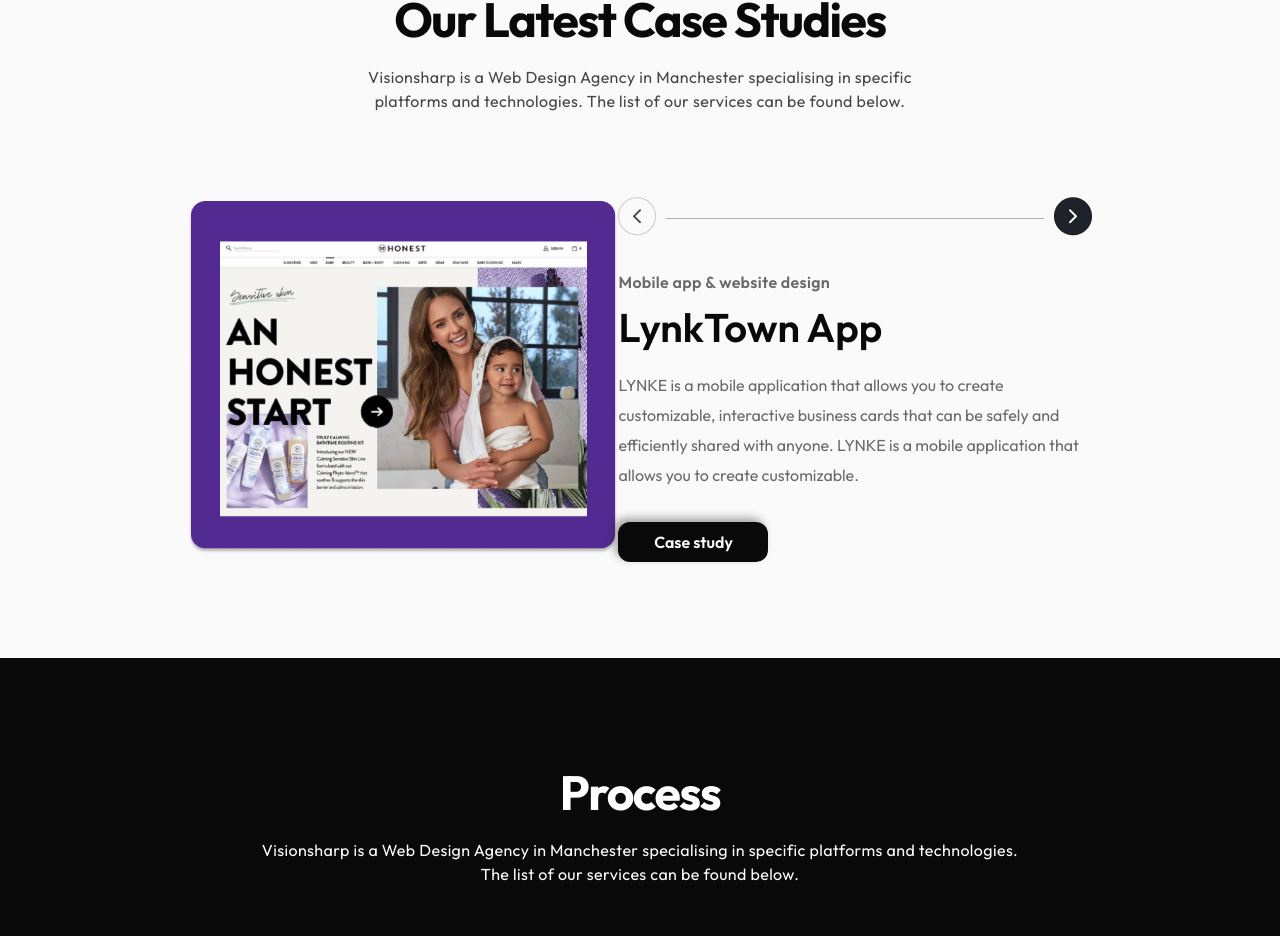
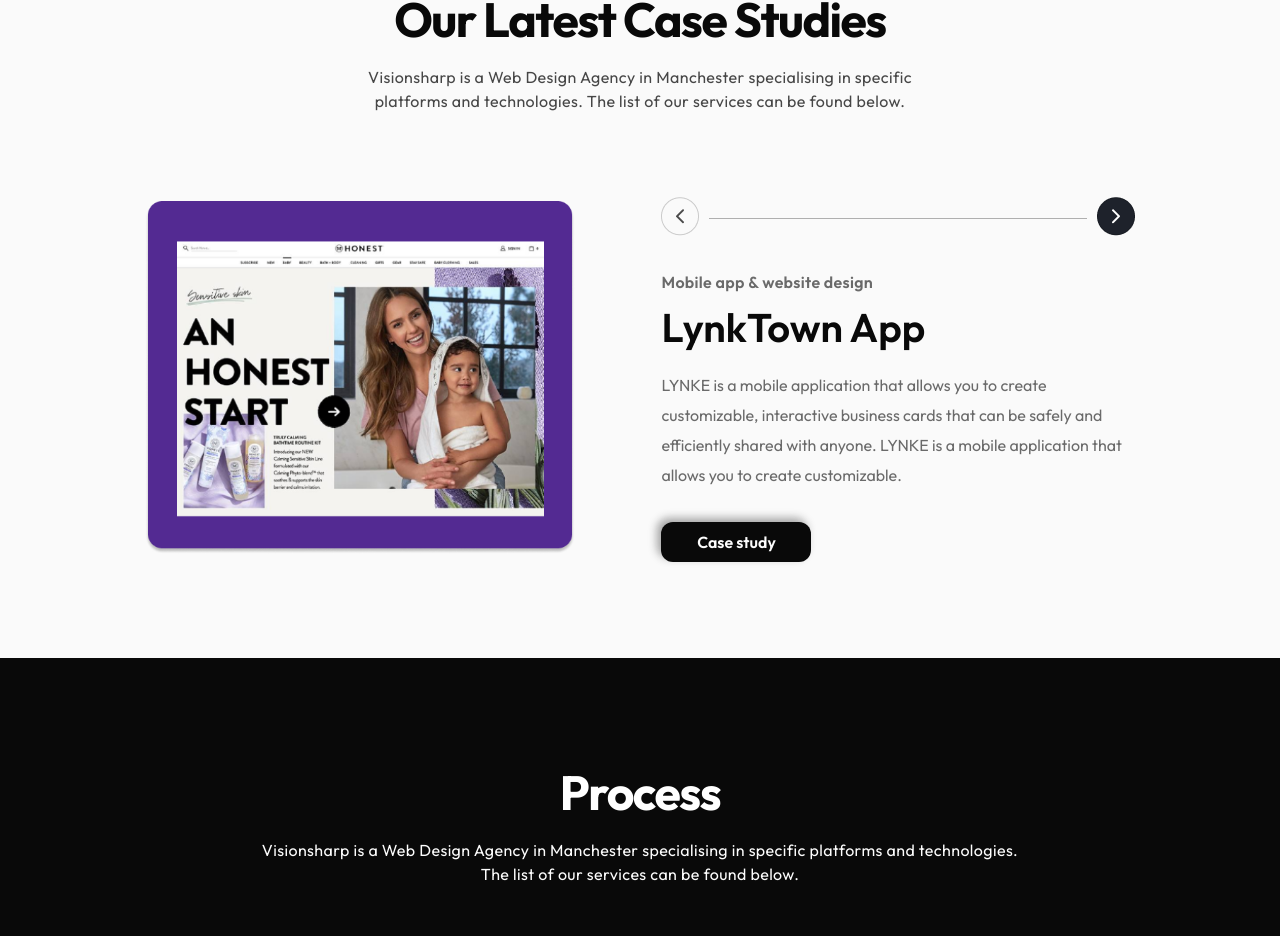
Before and after one commit to ahswathi/gcv2, a Next.js app: page /games in a window 1280 px wide. Shown: the part 2120-3056 px from the top of the page. Built offline with nearby package versions, Linux system fonts and the light colour scheme.

Commit message:
components

```diff
--- a/src/app/components/latestcs/latestcs.module.css
+++ b/src/app/components/latestcs/latestcs.module.css
@@ -7,7 +7,7 @@
 }
 .latestcs{
     display: inline-flex;
-    justify-content: center;
+    justify-content: space-around;
     align-items: center;
     padding-top: 48px;
 }
--- a/src/app/page.jsx
+++ b/src/app/page.jsx
@@ -46,7 +46,7 @@
     <>
       {/* <Menu/> */}
       <Hero />
-      <Herosub />
+      {/* <Herosub /> */}
       <Brands />
       <Slidebar />
       <Technologies
--- a/src/app/shopify/page.jsx
+++ b/src/app/shopify/page.jsx
@@ -9,8 +9,10 @@
 import Ctaform from '../components/ctaform/ctaform'
 import Models from '../components/models/models'
 import Subservices from '../components/subservices/subservices'
+import Slidebar from '../components/slider/slidebar'
 import Content from '../components/content/content'
 import Contacting from '../components/contacting/contacting'
+import Brands from '../components/brands/brands'
 const page = () => {
   return (
     <>
@@ -20,6 +22,8 @@
      content="Visionsharp is a Web Design Agency in Manchester specialising in specific platforms and technologies. The list of our services can be found below."
      imageUrl='assets/subservicehero.png'
      />
+     <Brands />
+     <Slidebar />
      <Content
      imageUrl='assets/content.png'
      content='What is the best way to overcome complexity in designing the intricate details of your ecommerce ecosystem? We believe having a BigCommerce Solutions Architect at your side is the best approach.What is the best way to overcome complexity in designing the intricate details of your ecommerce ecosystem? We believe having a BigCommerce Solutions Architect at your side is the best approach.What is the best way to overcome complexity in designing the intricate details of your ecommerce ecosystem? We believe having a BigCommerce Solutions Architect at your side is the best approach.What is the best way to overcome complexity in designing the intricate details of your ecommerce ecosystem? We believe having a BigCommerce Solutions Architect at your side is the best approach.What is the best way to overcome complexity in designing the intricate details of your ecommerce ecosystem? We believe having a BigCommerce Solutions Architect at your side is the best approach.'
```
